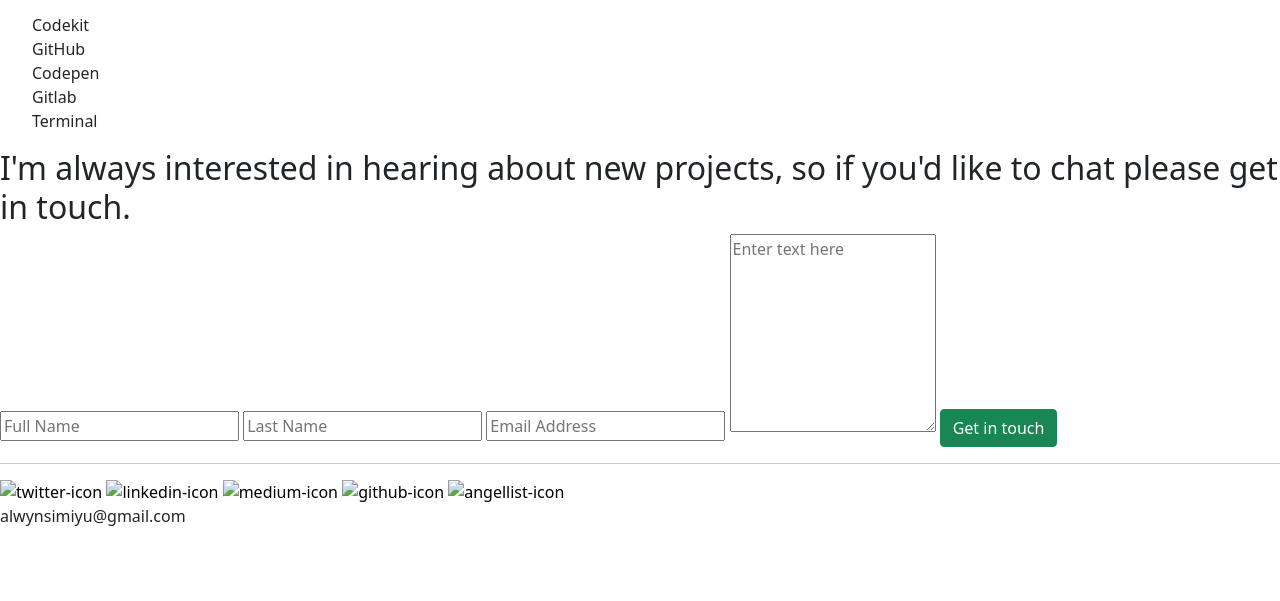
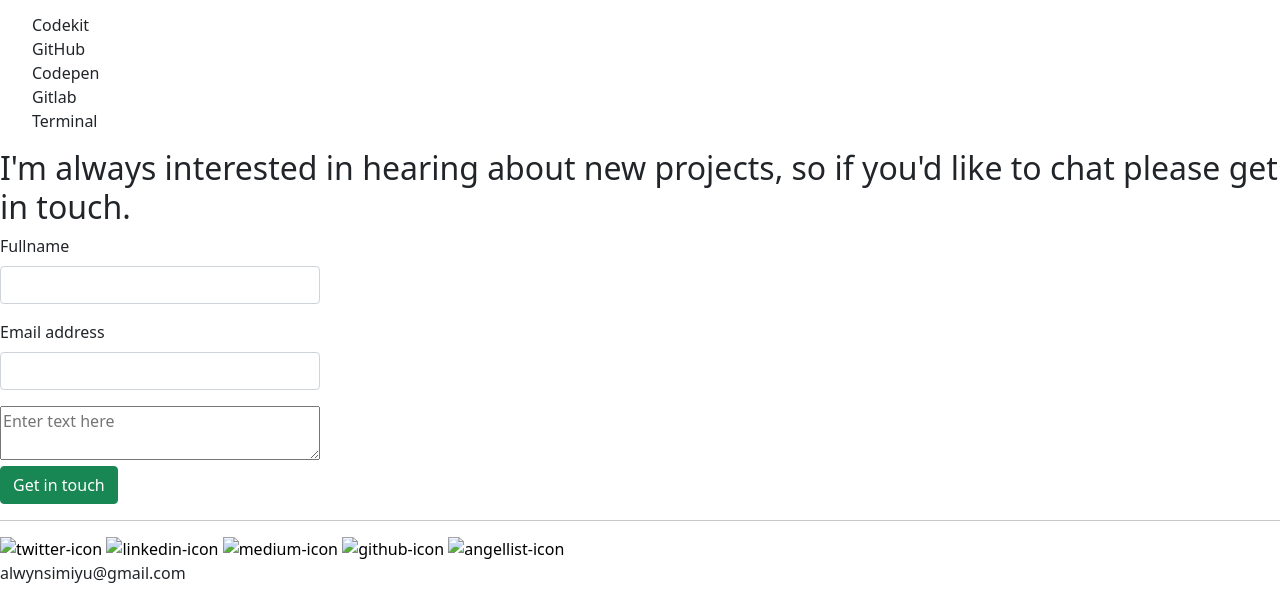
Before and after one commit to joshualyngdoh/bootstrap-project, a website: page index.html in a window 1280 px wide. Shown: the part 1885-2486 px from the top of the page. Before the commit the page ends 2429 px from the top, so only its background shows below. Drawn offline with nearby package versions, Linux system fonts and the light colour scheme.

Commit message:
Added contact form

```diff
--- a/index.html
+++ b/index.html
@@ -183,10 +183,17 @@
         </div>
         <div id="form-container">
           <form action="https://formspree.io/f/mrgdnqrz" method="post" class="form-entries">
-            <input type="text" class="fill-area" id="fname" name="fname" maxlength="30" required placeholder="Full Name">
-            <input type="text" class="fill-area" id="lname" name="lname" required placeholder="Last Name">
-            <input type="email" class="fill-area" id="address" name="email" required placeholder="Email Address">
-            <textarea rows="8" id="message" maxlength="500" required placeholder="Enter text here"></textarea>
+            <div class="mb-3">
+                <label for="fullname" class="form-label">Fullname</label>
+                <input type="text" class="form-control w-25" id="fullname">
+            </div>
+            <div class="mb-3">
+                <label for="exampleInputEmail1" class="form-label">Email address</label>
+                <input type="email" class="form-control w-25" id="exampleInputEmail1" aria-describedby="emailHelp">
+              </div>
+            <div>
+                <textarea class="w-25" rows="2" id="message" maxlength="500" required placeholder="Enter text here"></textarea>
+            </div>
             <input class="btn btn-success" id="submit" type="submit" value="Get in touch">
           </form>
         </div>
```
